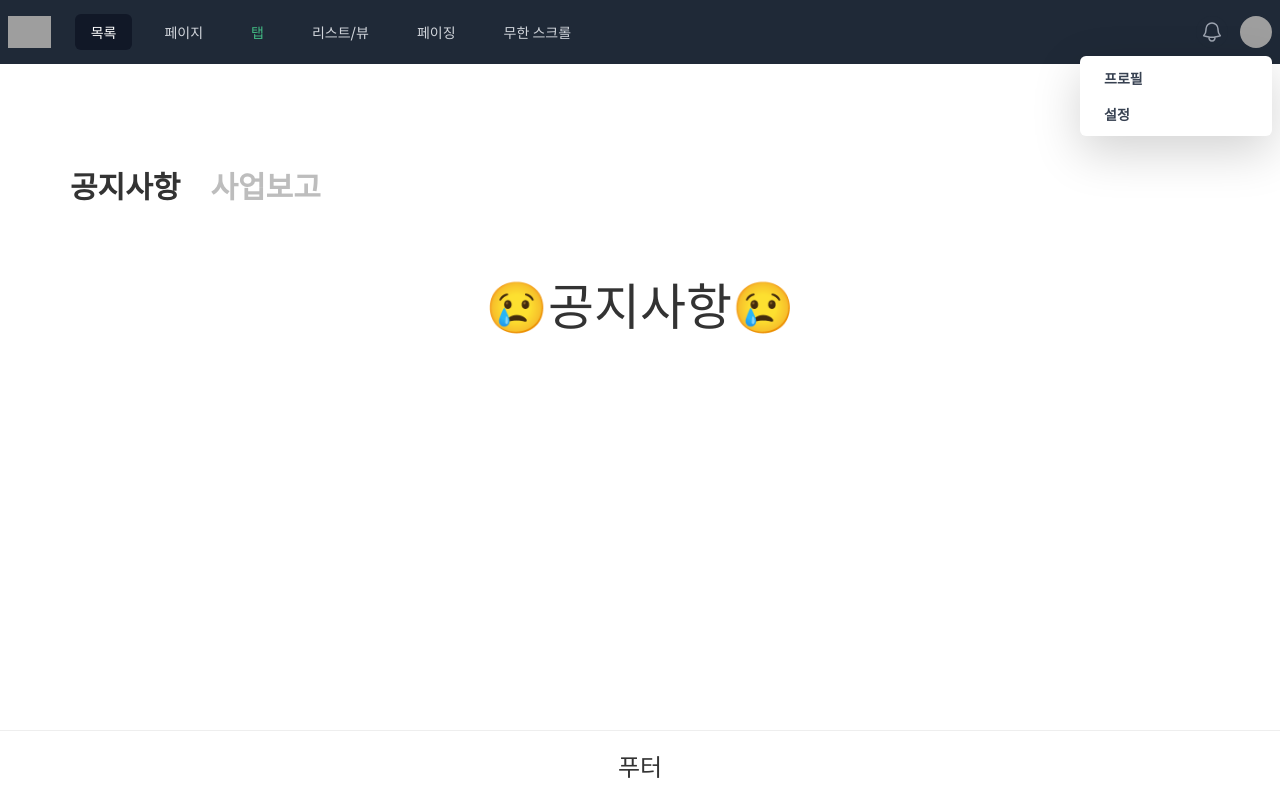
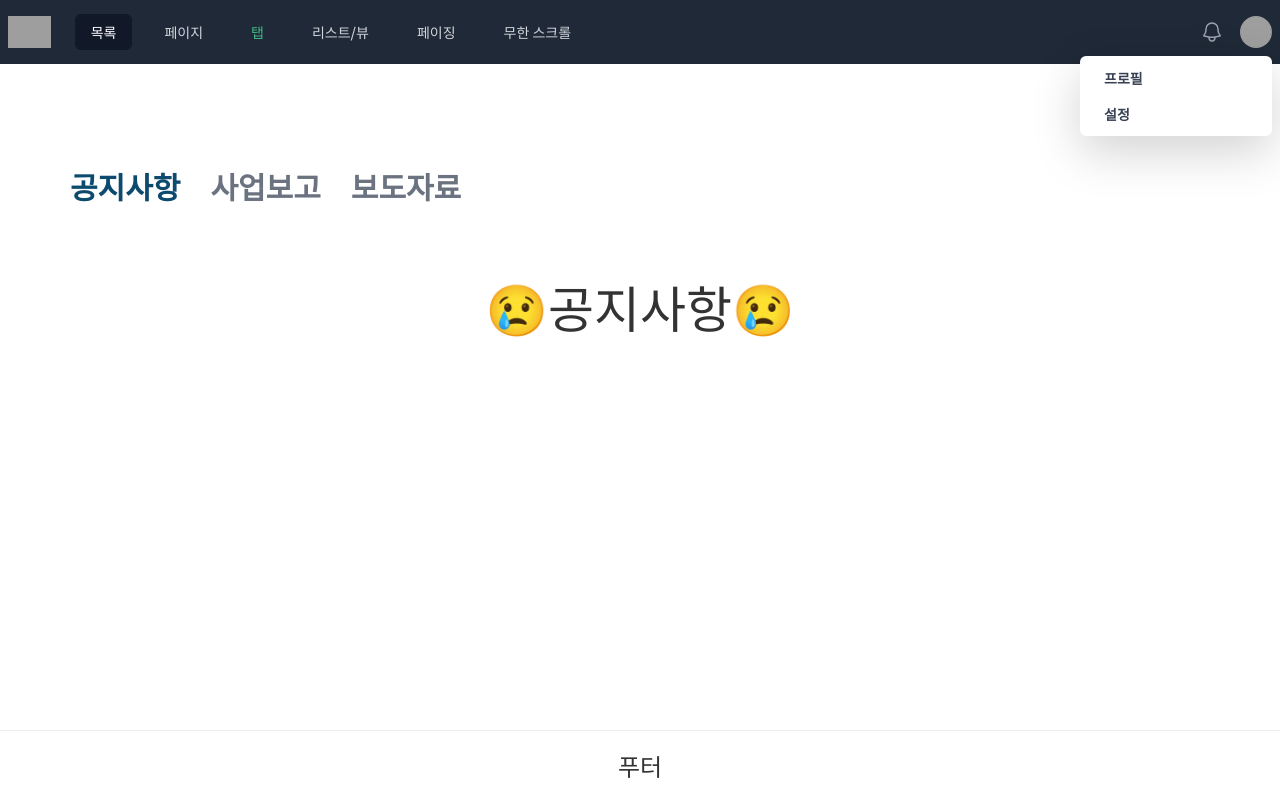
Before and after one commit to nohyoungjin/vue, a Vue app in the folder vue-project/: page /tabList in a window 1280 px wide. Built offline with nearby package versions, Linux system fonts and the light colour scheme; grey boxes are pictures that could not be loaded; a small style sheet from the web is missing.

Commit message:
업데이트 4

```diff
--- a/vue-project/package.json
+++ b/vue-project/package.json
@@ -8,6 +8,7 @@
     "lint": "vue-cli-service lint"
   },
   "dependencies": {
+    "@headlessui/vue": "^1.7.5",
     "axios": "^0.26.1",
     "core-js": "^3.8.3",
     "node-sass": "^7.0.1",
--- a/vue-project/src/assets/scss/commons.scss
+++ b/vue-project/src/assets/scss/commons.scss
@@ -43,19 +43,6 @@ nav a.router-link-exact-active {color:#42b983}
 
 /* 사업소개 뷰 */
 
-.box-container .box-left {flex:0 0 360px}
-.box-container .box-right {}
-
-.heading-3 {margin-bottom:20px;font-size:40px;font-weight:bold;line-height:50px}
-.heading-6 {margin:0 0 20px;font-size:24px;font-weight:bold;line-height:34px}
-
-#external-link {display:inline-block;width:126px}
-
-.round-button {display:inline-block;border:1px solid #8C8C8C;border-radius:500px;text-align:center}
-.h48 {height:48px;font-size:15px;line-height:44px}
-
-#business-description {font-size:16px;line-height:25px}
-
 /* */
 
 .grid-container {display:grid;grid-template-columns:1fr;margin:40px 0 0;;border:1px solid #ccc;border-width:1px 1px 0 1px}
@@ -64,15 +51,7 @@ nav a.router-link-exact-active {color:#42b983}
 /* 뉴스룸 */
 
 .p-container {width:100%;height:100%;margin:0 auto}
-/* .p-container_inner {width:92%;max-width:calc(100% - 48px);margin:0 auto} */
 .p-container_inner {width:100%;max-width:1140px;margin:100px auto}
-
-.tab-list {display:flex;overflow-x:auto;margin-bottom:60px}
-.tab-list > div {margin-right:30px;font-size:30px;font-weight:700;line-height:1.4;cursor:pointer;word-break:keep-all}
-
-.tab-list div a {color:var(--gray-4)}
-.tab-list div.active a,
-.tab-list div a:hover {color:var(--gray-1)}
 
 .bod-list > li {width:100%;padding:0 0 70px}
 
--- a/vue-project/src/views/AboutView.vue
+++ b/vue-project/src/views/AboutView.vue
@@ -3,22 +3,27 @@
     <div class="p-container">
         <div class="p-container_inner">
 
-            <div id="profile-image-container" class="flex justify-center items-center overflow-hidden relative z-50 w-[200px] h-[200px] mb-[-100px] shadow-lg ring-1 rounded-[14px] translate-y-[-40%]">
+            <div id="profile-image-container" class="flex justify-center items-center overflow-hidden relative z-50 w-[300px] h-[200px] mb-[-100px] shadow-lg ring-1 rounded-[14px] translate-y-[-40%]">
                 <img src="http://222.236.61.86:8111/SK_HappyAnd/images/page/innovator/img_newvori_logo.jpg" id="profile-image" alt="">
             </div>
 
             <div class="box-container flex pt-[50px] pb-[150px]">
-                <div class="box-left">
-                    <h1 class="heading-3 text-3xl font-bold">뉴보리</h1>
-                    <a v-bind:href="siteUrl" id="external-link" class="round-button h48" target="_blank" >홈페이지</a>
+                <div class="box-left flex-initial w-[360px]">
+                    <h1 class="mb-[20px] text-[40px] font-bold leading-[50px]">뉴보리</h1>
+                    <a v-bind:href="siteUrl" id="external-link" class="inline-block w-[126px] h-[48px] border-1 border-solid border-gray-300 text-[15px] text-center leading-[44px] rounded-[500px]" target="_blank">
+                        홈페이지
+                    </a>
                 </div>
 
                 <div class="box-right flex-1 text-left">
-                    <p id="business-headline" class="heading-6">
+                    <p id="business-headline" class="mb-[20px] text-[24px] font-bold leading-[36px]">
                         <span>뉴보리는 긍정적인 사회변화를 이끌어가는 영상 채널입니다.</span>
                     </p>
 
-                    <p id="business-description">세대갈등, 지역격차, 재난·재해, 청년문제, 녹색소비 등 우리 사회의 문제를 들여다보고, 의미와 재미를 담은 영상 콘텐츠를 기반으로 사회변화에 대한 관심을 확산시키고자 합니다.</p>
+                    <p id="business-description" class="text-[16px] leading-[25px]">
+                        세대갈등, 지역격차, 재난·재해, 청년문제, 녹색소비 등 우리 사회의 문제를 들여다보고, 의미와 재미를 담은 영상 콘텐츠를 기반으로 사회변화에
+                        대한 관심을 확산시키고자 합니다.
+                    </p>
 
                     <div class="grid-container">
                         <div class="item">스스로의 힘으로 세상에 긍정적인 변화를 주고자 하는 사람들</div>
--- a/vue-project/src/views/DataBinding.vue
+++ b/vue-project/src/views/DataBinding.vue
@@ -2,11 +2,11 @@
     <div class="p-container">
         <div class="p-container_inner">
 
-            <div role="tablist" class="tab-list">
+            <div role="tablist" class="flex overflow-x-auto overflow-y-hidden mb-[60px]">
                 <!-- for 문의 인덱스를 사용 변수에 숫자를 입력 -->
-                <div v-for="(tab, index) in tabList" :key="index" :class="{ active: currentTab === index }">
-                    <a href="#" @click.prevent="currentTab = index">{{ tab }}</a>
-                </div>
+                <a href="javascript:" class="mr-[30px] text-[30px] text-gray-500 font-bold hover:text-gray-900" v-for="(tab, index) in tabList" :key="index" :class="{ 'text-gray-900': currentTab === index }">
+                    <span href="#" @click.prevent="currentTab = index">{{ tab }}</span>
+                </a>
             </div>
 
             <!--  -->
--- a/vue-project/src/views/tabList.vue
+++ b/vue-project/src/views/tabList.vue
@@ -3,36 +3,31 @@
   <div class="p-container">
       <div class="p-container_inner">
 
-        <div class="tab-list">
-            <div v-for="(item, index) in tabList" :key="index" :class="{ active:currentTab === index }"> <!-- 조건식으로 해당 index에서 active 클래스 넣어주기 -->
-                <a href="#" @click.prevent="currentTab = index">{{ item }}</a> <!-- 클릭시 해당 index 값 currentTab에 넣어줌 -->
-            </div>
+        <div class="flex overflow-x-auto overflow-y-hidden mb-[60px]">
+
+          <!-- 조건식으로 해당 index에서 active 클래스 넣어주기 -->
+
+              <a href="javascript:"
+                class="mr-[30px] text-[30px] text-gray-500 font-bold hover:text-sky-900"
+                v-for="(item, index) in tabList" :key="index" :class="{ 'text-sky-900': currentTab === index }"
+              >
+
+                <!-- 클릭시 해당 index 값 currentTab에 넣어줌 -->
+
+                <span @click.prevent="currentTab = index">{{ item }}</span>
+
+              </a>
+
         </div>
 
         <!-- button의 클릭된 index값 해당 값일때 할당된 div가 보여짐 -->
 
-        <!-- <div v-show="currentTab == 0" class="tab-cont">1</div>
-        <div v-show="currentTab == 1" class="tab-cont">2</div>
-        <div v-show="currentTab == 2" class="tab-cont">3</div>
-        <div v-show="currentTab == 3" class="tab-cont">4</div> -->
-
         <Transition name="fade" mode="out-in">
-          <div v-if="currentTab == '0'" class="tab-cont">😢공지사항😢</div>
-          <div v-else-if="currentTab == '1'" class="tab-cont">사업보고</div>
-          <div v-else-if="currentTab == '2'" class="tab-cont">3</div>
-          <div v-else-if="currentTab == '3'" class="tab-cont">4</div>
+          <div v-if="currentTab == '0'" class="text-[50px]">😢공지사항😢</div>
+          <div v-else-if="currentTab == '1'" class="text-[50px]">사업보고</div>
+          <div v-else-if="currentTab == '2'" class="text-[50px]">보도자료 😢</div>
+          <div v-else-if="currentTab == '3'" class="text-[50px]">4</div>
         </Transition>
-
-        <!-- <template v-for="(todo, index) in tabList" :key="index">
-          <Transition name="fade" mode="out-in">
-            <div v-if="currentTab == index" class="tab-cont">{{ todo }}</div>
-          </Transition>
-        </template> -->
-
-        <!-- <button @click="awesome = !awesome">Toggle</button>
-
-        <h1 v-if="awesome">Vue is awesome!</h1>
-        <h1 v-else style="font-size:50px;">Oh no 😢</h1> -->
 
     </div>
   </div>
@@ -41,13 +36,11 @@
 
 <style>
 
-  .tab-cont {font-size: 50px;}
-
   .fade-enter-active,
-  .fade-leave-active {transition: opacity 0.5s ease;}
+  .fade-leave-active {transition: opacity 0.5s ease}
 
   .fade-enter-from,
-  .fade-leave-to {opacity: 0;}
+  .fade-leave-to {opacity: 0}
 
 </style>
 
@@ -59,11 +52,8 @@ export default {
       currentTab: 0,
       tabList: [
         '공지사항',
-        '사업보고'
-      ],
-      todos: [
-        '공지사항',
-        '사업보고'
+        '사업보고',
+        '보도자료'
       ],
       awesome: true
     }
```
Also changed, not shown: 1 other file (tests, documents, lock files or other folders).
